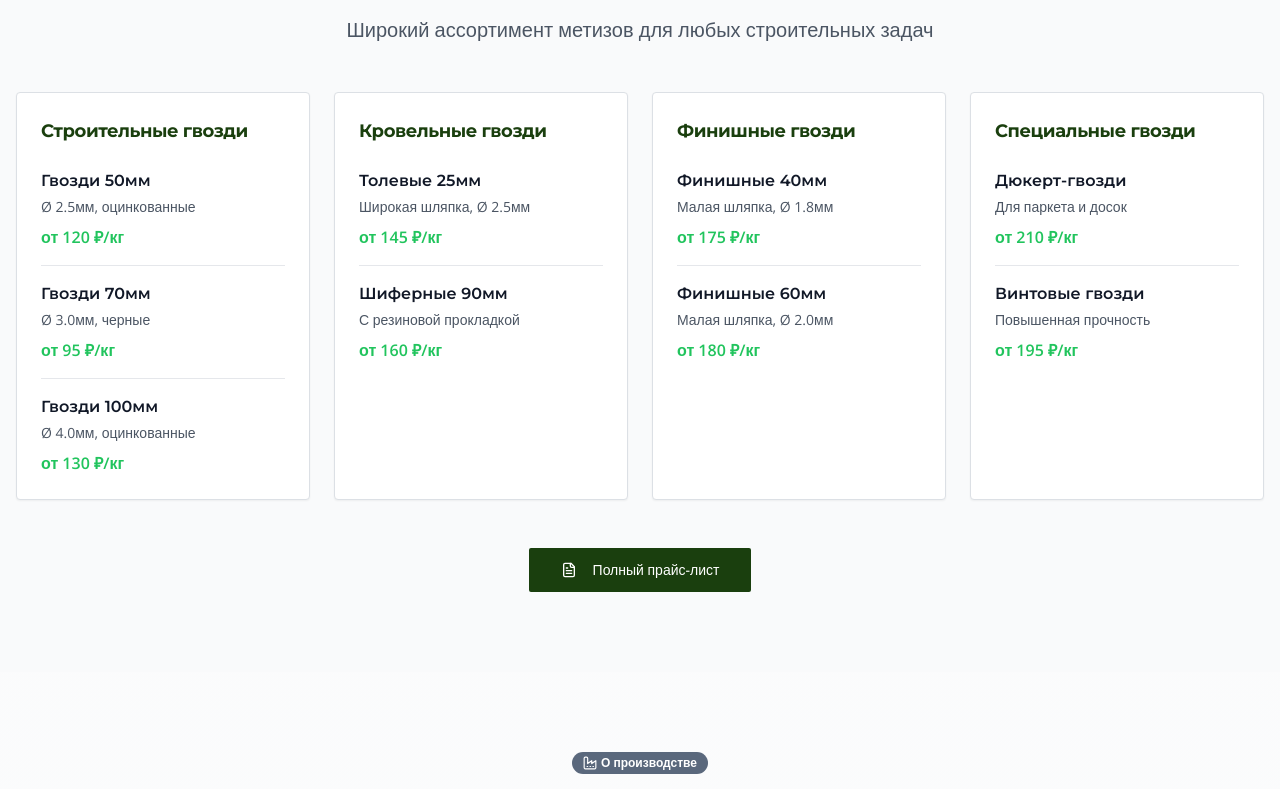
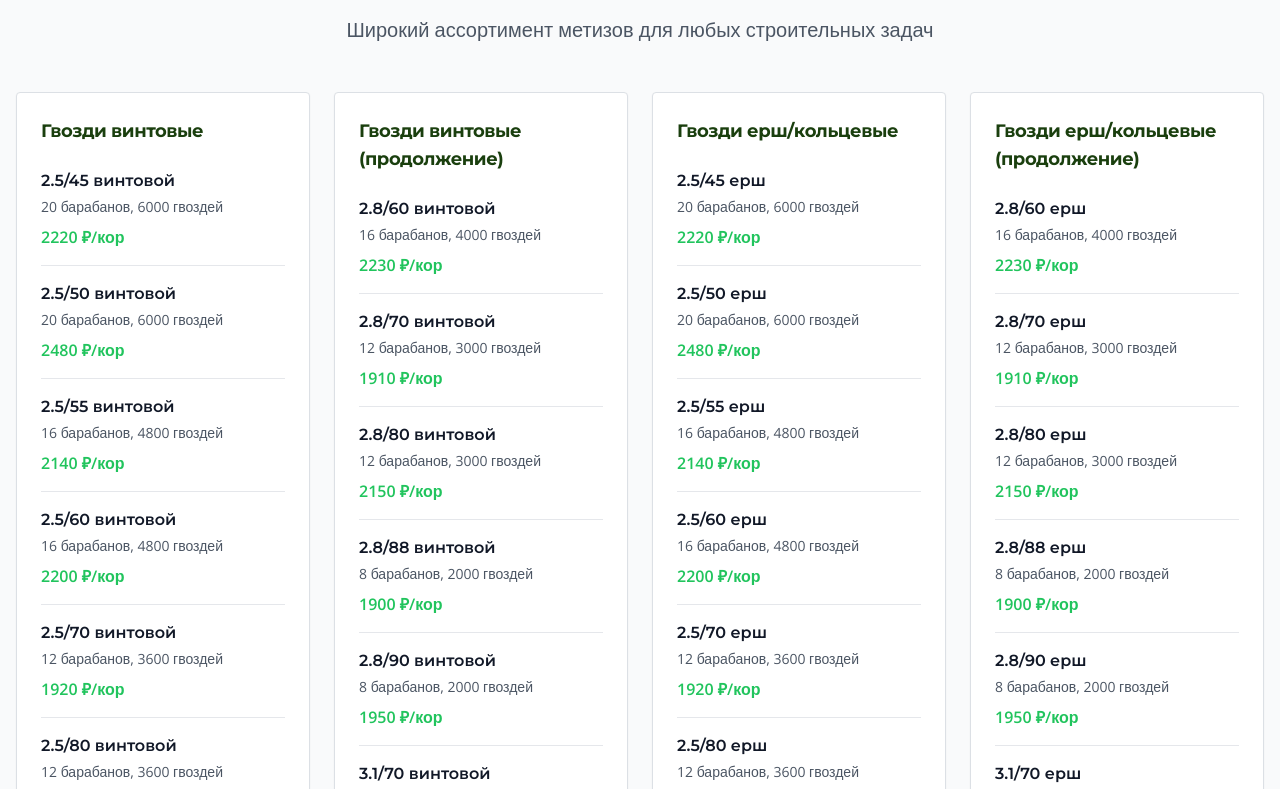
Before and after one commit to pr-poehali-dev/nail-sales-direct, a React (Vite) app: page / in a window 1280 px wide. Shown: the part 1031-1820 px from the top of the page. Built offline with nearby package versions, Linux system fonts and the light colour scheme.

Commit message:
Обновлены позиции и цены гвоздей

```diff
--- a/src/pages/Index.tsx
+++ b/src/pages/Index.tsx
@@ -17,32 +17,59 @@ const Index = () => {
 
   const products = [
     {
-      category: "Строительные гвозди",
+      category: "Гвозди винтовые",
       items: [
-        { name: "Гвозди 50мм", specs: "Ø 2.5мм, оцинкованные", price: "от 120 ₽/кг" },
-        { name: "Гвозди 70мм", specs: "Ø 3.0мм, черные", price: "от 95 ₽/кг" },
-        { name: "Гвозди 100мм", specs: "Ø 4.0мм, оцинкованные", price: "от 130 ₽/кг" },
+        { name: "2.5/45 винтовой", specs: "20 барабанов, 6000 гвоздей", price: "2220 ₽/кор" },
+        { name: "2.5/50 винтовой", specs: "20 барабанов, 6000 гвоздей", price: "2480 ₽/кор" },
+        { name: "2.5/55 винтовой", specs: "16 барабанов, 4800 гвоздей", price: "2140 ₽/кор" },
+        { name: "2.5/60 винтовой", specs: "16 барабанов, 4800 гвоздей", price: "2200 ₽/кор" },
+        { name: "2.5/70 винтовой", specs: "12 барабанов, 3600 гвоздей", price: "1920 ₽/кор" },
+        { name: "2.5/80 винтовой", specs: "12 барабанов, 3600 гвоздей", price: "2150 ₽/кор" },
       ]
     },
     {
-      category: "Кровельные гвозди",
+      category: "Гвозди винтовые (продолжение)",
       items: [
-        { name: "Толевые 25мм", specs: "Широкая шляпка, Ø 2.5мм", price: "от 145 ₽/кг" },
-        { name: "Шиферные 90мм", specs: "С резиновой прокладкой", price: "от 160 ₽/кг" },
+        { name: "2.8/60 винтовой", specs: "16 барабанов, 4000 гвоздей", price: "2230 ₽/кор" },
+        { name: "2.8/70 винтовой", specs: "12 барабанов, 3000 гвоздей", price: "1910 ₽/кор" },
+        { name: "2.8/80 винтовой", specs: "12 барабанов, 3000 гвоздей", price: "2150 ₽/кор" },
+        { name: "2.8/88 винтовой", specs: "8 барабанов, 2000 гвоздей", price: "1900 ₽/кор" },
+        { name: "2.8/90 винтовой", specs: "8 барабанов, 2000 гвоздей", price: "1950 ₽/кор" },
+        { name: "3.1/70 винтовой", specs: "12 барабанов, 3000 гвоздей", price: "2350 ₽/кор" },
+        { name: "3.1/80 винтовой", specs: "12 барабанов, 3000 гвоздей", price: "2660 ₽/кор" },
+        { name: "3.1/90 винтовой", specs: "8 барабанов, 2000 гвоздей", price: "1960 ₽/кор" },
       ]
     },
     {
-      category: "Финишные гвозди",
+      category: "Гвозди ерш/кольцевые",
       items: [
-        { name: "Финишные 40мм", specs: "Малая шляпка, Ø 1.8мм", price: "от 175 ₽/кг" },
-        { name: "Финишные 60мм", specs: "Малая шляпка, Ø 2.0мм", price: "от 180 ₽/кг" },
+        { name: "2.5/45 ерш", specs: "20 барабанов, 6000 гвоздей", price: "2220 ₽/кор" },
+        { name: "2.5/50 ерш", specs: "20 барабанов, 6000 гвоздей", price: "2480 ₽/кор" },
+        { name: "2.5/55 ерш", specs: "16 барабанов, 4800 гвоздей", price: "2140 ₽/кор" },
+        { name: "2.5/60 ерш", specs: "16 барабанов, 4800 гвоздей", price: "2200 ₽/кор" },
+        { name: "2.5/70 ерш", specs: "12 барабанов, 3600 гвоздей", price: "1920 ₽/кор" },
+        { name: "2.5/80 ерш", specs: "12 барабанов, 3600 гвоздей", price: "2150 ₽/кор" },
       ]
     },
     {
-      category: "Специальные гвозди",
+      category: "Гвозди ерш/кольцевые (продолжение)",
       items: [
-        { name: "Дюкерт-гвозди", specs: "Для паркета и досок", price: "от 210 ₽/кг" },
-        { name: "Винтовые гвозди", specs: "Повышенная прочность", price: "от 195 ₽/кг" },
+        { name: "2.8/60 ерш", specs: "16 барабанов, 4000 гвоздей", price: "2230 ₽/кор" },
+        { name: "2.8/70 ерш", specs: "12 барабанов, 3000 гвоздей", price: "1910 ₽/кор" },
+        { name: "2.8/80 ерш", specs: "12 барабанов, 3000 гвоздей", price: "2150 ₽/кор" },
+        { name: "2.8/88 ерш", specs: "8 барабанов, 2000 гвоздей", price: "1900 ₽/кор" },
+        { name: "2.8/90 ерш", specs: "8 барабанов, 2000 гвоздей", price: "1950 ₽/кор" },
+        { name: "3.1/70 ерш", specs: "12 барабанов, 3000 гвоздей", price: "2350 ₽/кор" },
+        { name: "3.1/80 ерш", specs: "12 барабанов, 3000 гвоздей", price: "2660 ₽/кор" },
+        { name: "3.1/90 ерш", specs: "8 барабанов, 2000 гвоздей", price: "1960 ₽/кор" },
+      ]
+    },
+    {
+      category: "Гвозди гладкие общестроительные",
+      items: [
+        { name: "2.5/40", specs: "Вес коробки 10 кг", price: "110 ₽/кг" },
+        { name: "2.5/70", specs: "Вес коробки 10 кг", price: "110 ₽/кг" },
+        { name: "2.8/80", specs: "Вес коробки 10 кг", price: "110 ₽/кг" },
       ]
     }
   ];
```
